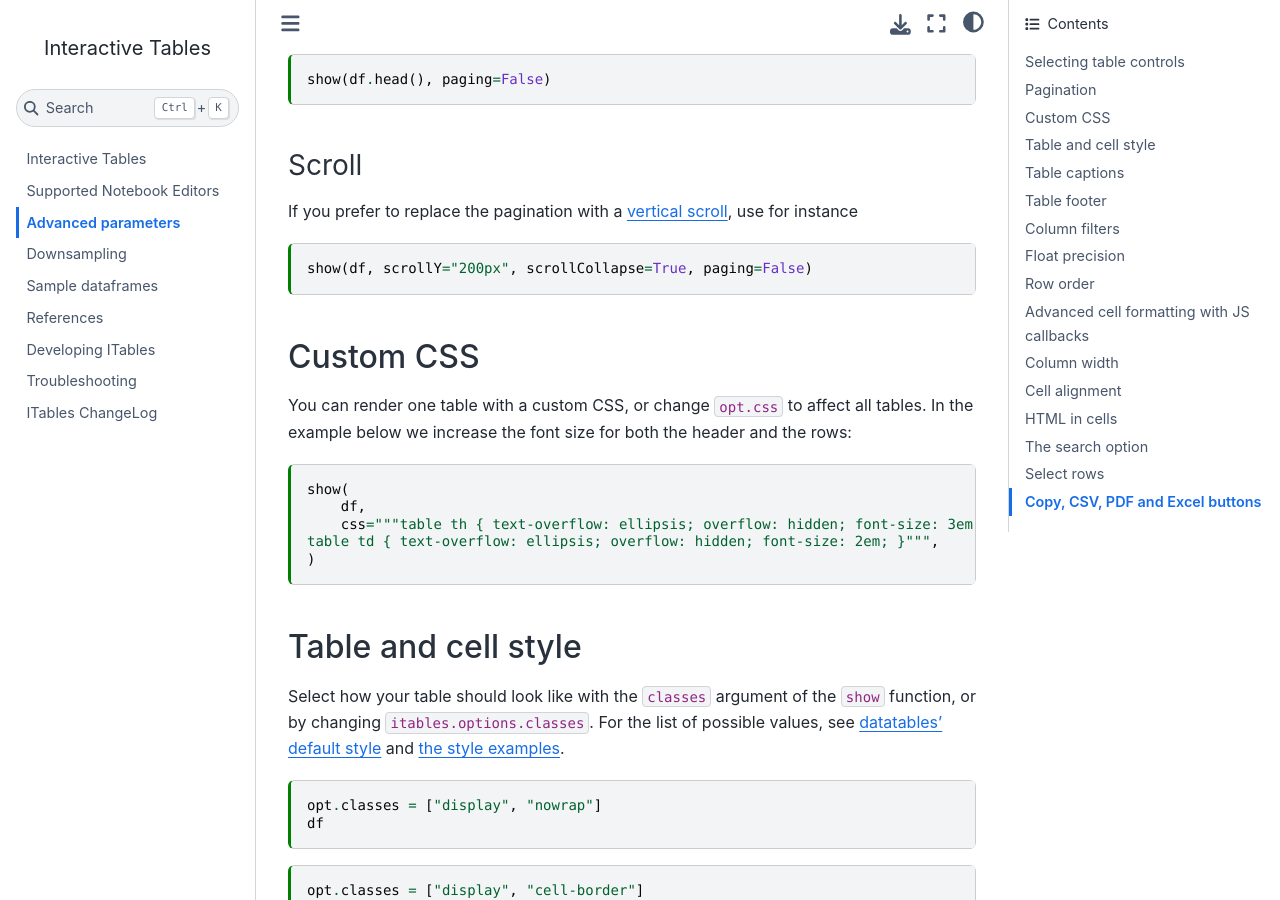
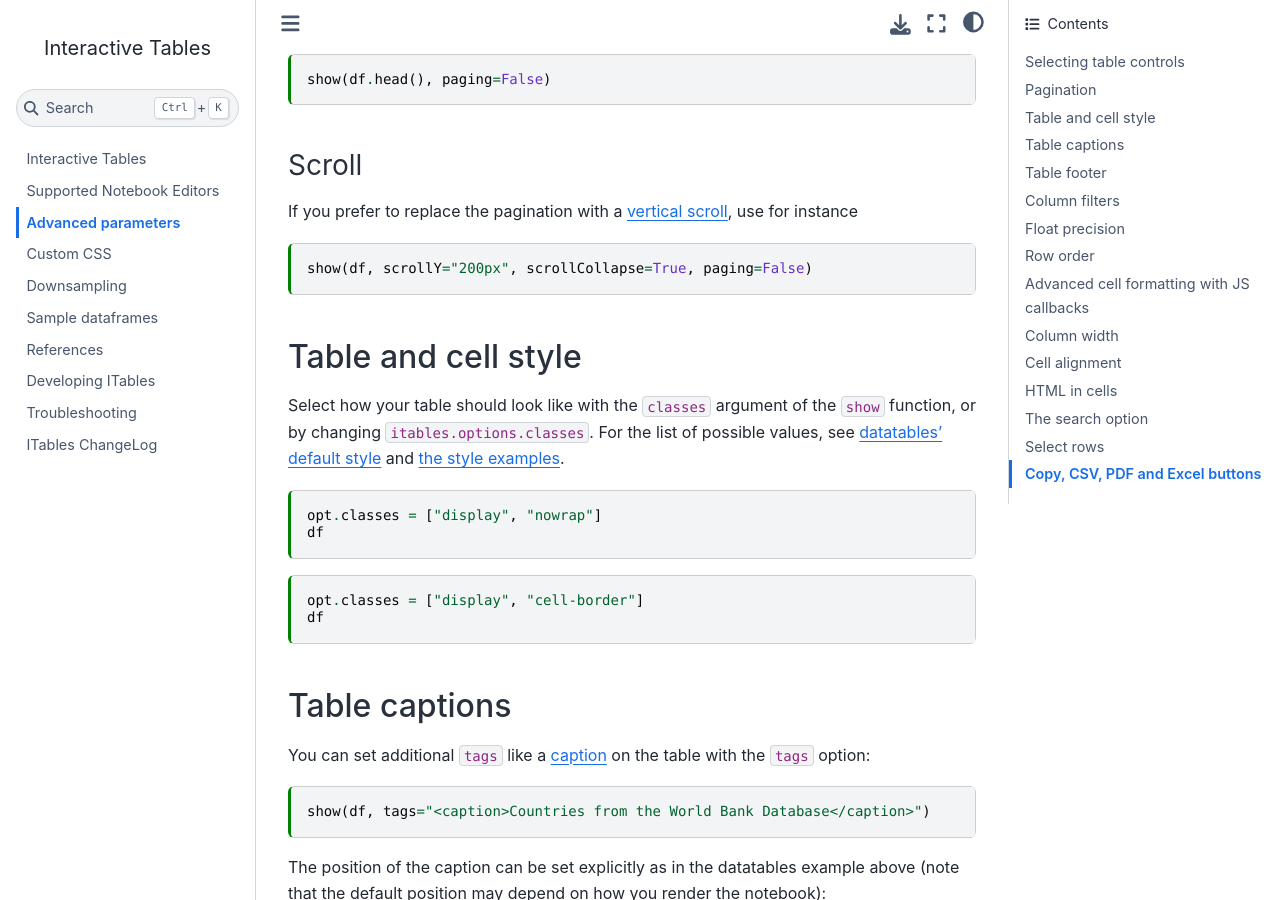
Before and after one commit to mwouts/itables, a Jupyter Book: the page built from docs/advanced_parameters.md, in a window 1280 px wide and 900 px high, scrolled down 1578 px. Built offline with Jupyter Book 1.0.4 settings and Sphinx 7.4.7 and the Sphinx Book theme 1.1.4, drawn with Linux system fonts in a browser that asks for light colours; some of the changed text lies outside the part shown.

Commit message:
Document how to use the custom CSS

````diff
--- a/docs/_toc.yml
+++ b/docs/_toc.yml
@@ -3,6 +3,7 @@ root: quick_start
 chapters:
 - file: supported_editors
 - file: advanced_parameters
+- file: custom_css
 - file: downsampling
 - file: sample_dataframes
 - file: references
--- a/docs/advanced_parameters.md
+++ b/docs/advanced_parameters.md
@@ -82,19 +82,6 @@ If you prefer to replace the pagination with a [vertical scroll](https://datatab
 
 ```{code-cell}
 show(df, scrollY="200px", scrollCollapse=True, paging=False)
-```
-
-## Custom CSS
-
-You can render one table with a custom CSS, or change `opt.css` to affect all tables. In the example below we
-increase the font size for both the header and the rows:
-
-```{code-cell}
-show(
-    df,
-    css="""table th { text-overflow: ellipsis; overflow: hidden; font-size: 3em; }
-table td { text-overflow: ellipsis; overflow: hidden; font-size: 2em; }""",
-)
 ```
 
 ## Table and cell style
````
Also changed, not shown: docs/custom_css.md (added, +38 -0 lines).
